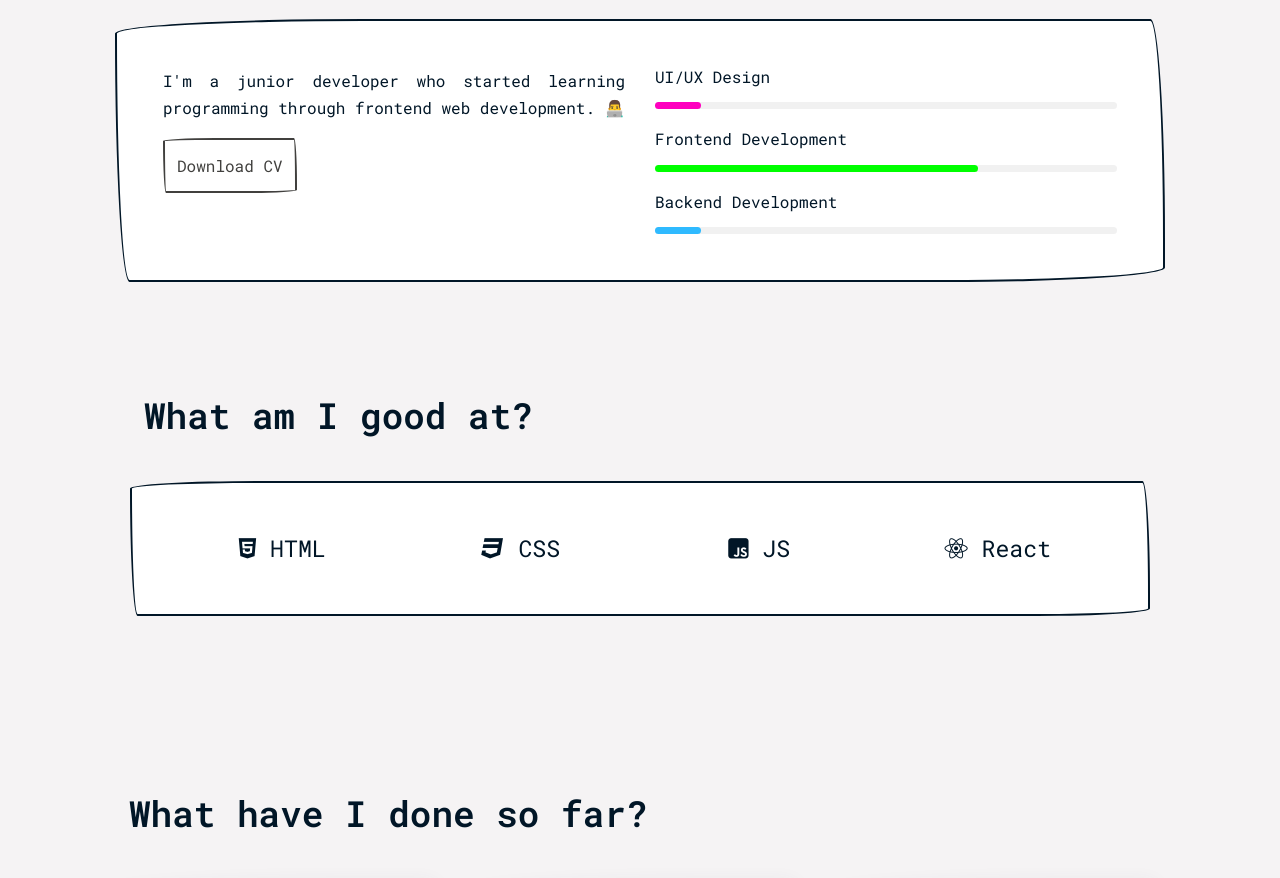
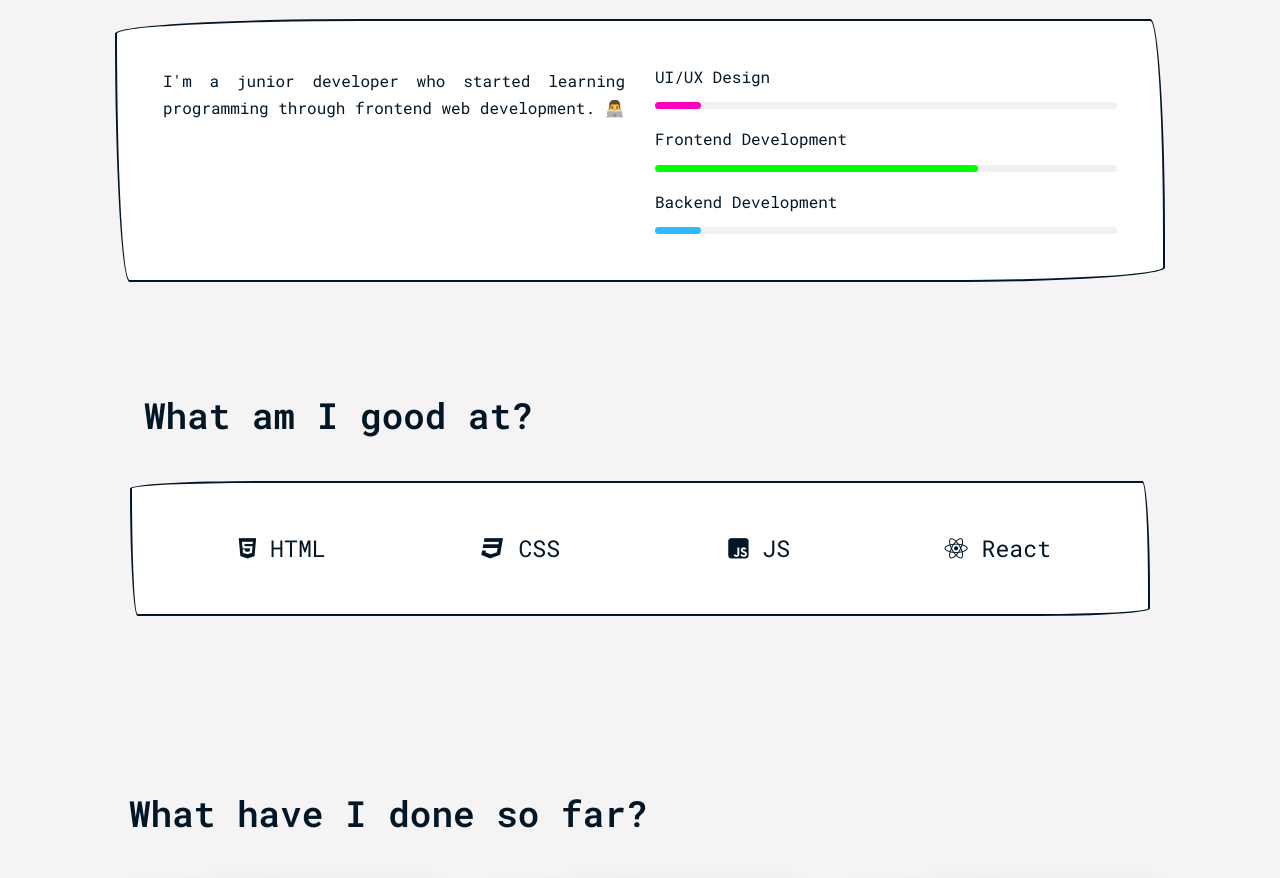
Before and after one commit to omarrisha/react-portfolio, a React (Vite) app: page / in a window 1280 px wide. Shown: the part 980-1858 px from the top of the page. Built offline with nearby package versions, Linux system fonts and the light colour scheme.

Commit message:
Update About.jsx

```diff
--- a/src/components/About/About.jsx
+++ b/src/components/About/About.jsx
@@ -14,9 +14,6 @@ const About = () => {
               I'm a junior developer who started learning programming through
               frontend web development. 👨‍💻
             </p>
-            <a href={CV} target="_blank" className="btn">
-              Download CV
-            </a>
           </div>
           <div className="about__skills grid">
             <div className="skills__data">
```
